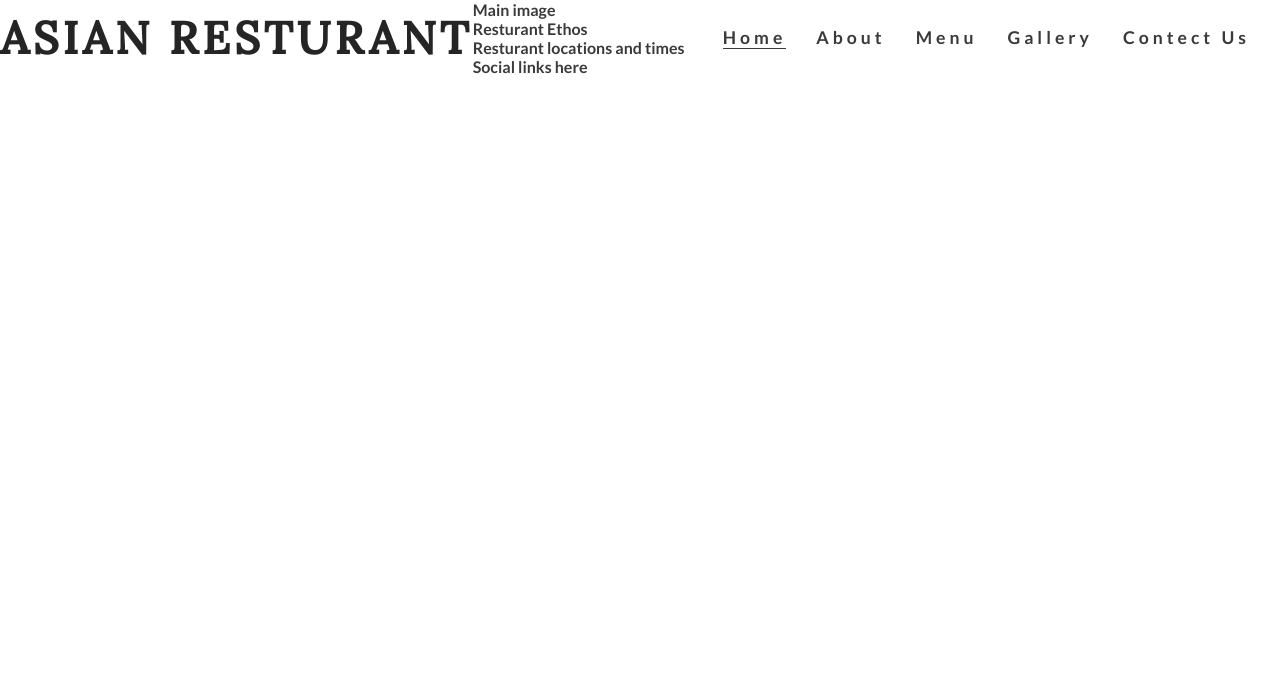
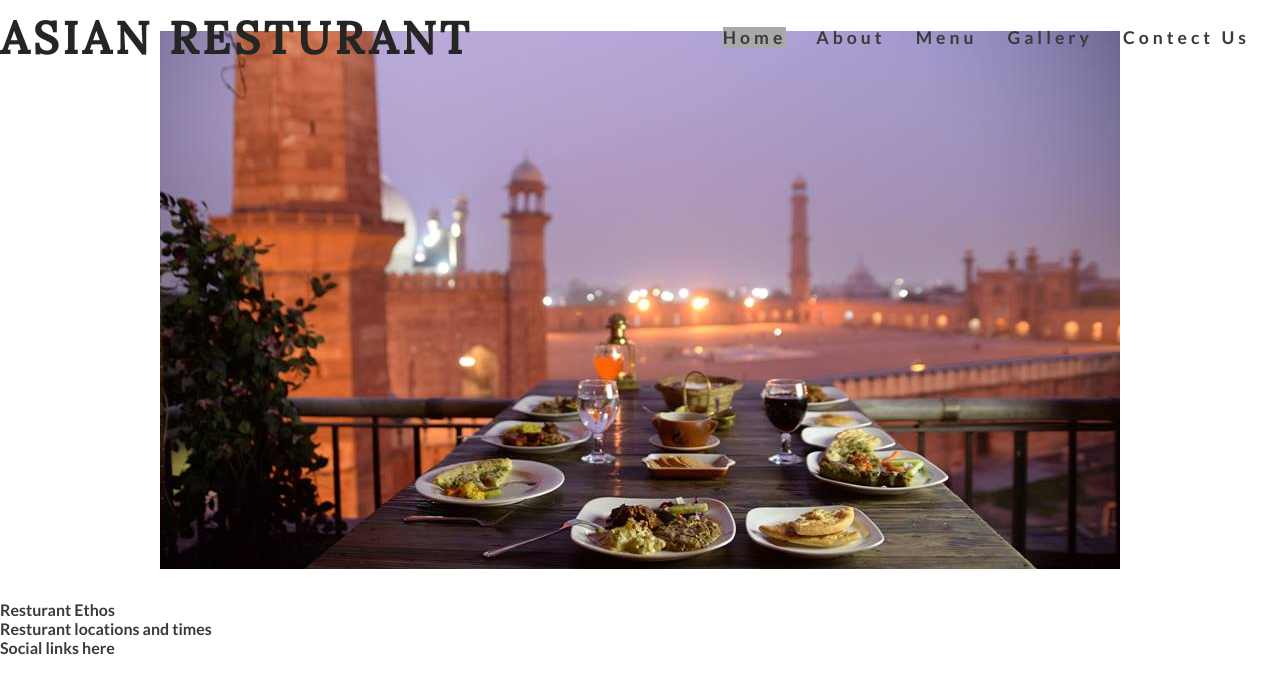
Before and after one commit to Muzaffar-Ahmad10/Asian-Resturent, a plain HTML site: page index.html in a window 1280 px wide. Drawn offline with Linux system fonts and the light colour scheme.

Commit message:
add main  picture

```diff
--- a/assets/css/style.css
+++ b/assets/css/style.css
@@ -43,8 +43,16 @@ h1, h2 {
     color: inherit;
 }
 #menu a:hover {
-    border-bottom: 1px solid #3a3a3a;
+    background-color: darkgray;
 }
 .active {
-    border-bottom: 1px solid #3a3a3a;
+
+    background-color: darkgray;
 }
+
+  /* resturant-image */
+#resturant-image {
+    height: 600px;
+    width: 100%;
+    background: url("../images/resturant-image.jpg") no-repeat center center;
+}
--- a/index.html
+++ b/index.html
@@ -39,7 +39,7 @@
         </a>
     </header>
     <section>
-        Main image
+        <div id="resturant-image"> </div>
     </section>
     <section>
         Resturant Ethos
```
Also changed, not shown: assets/images/resturant-image.jpg (added).
